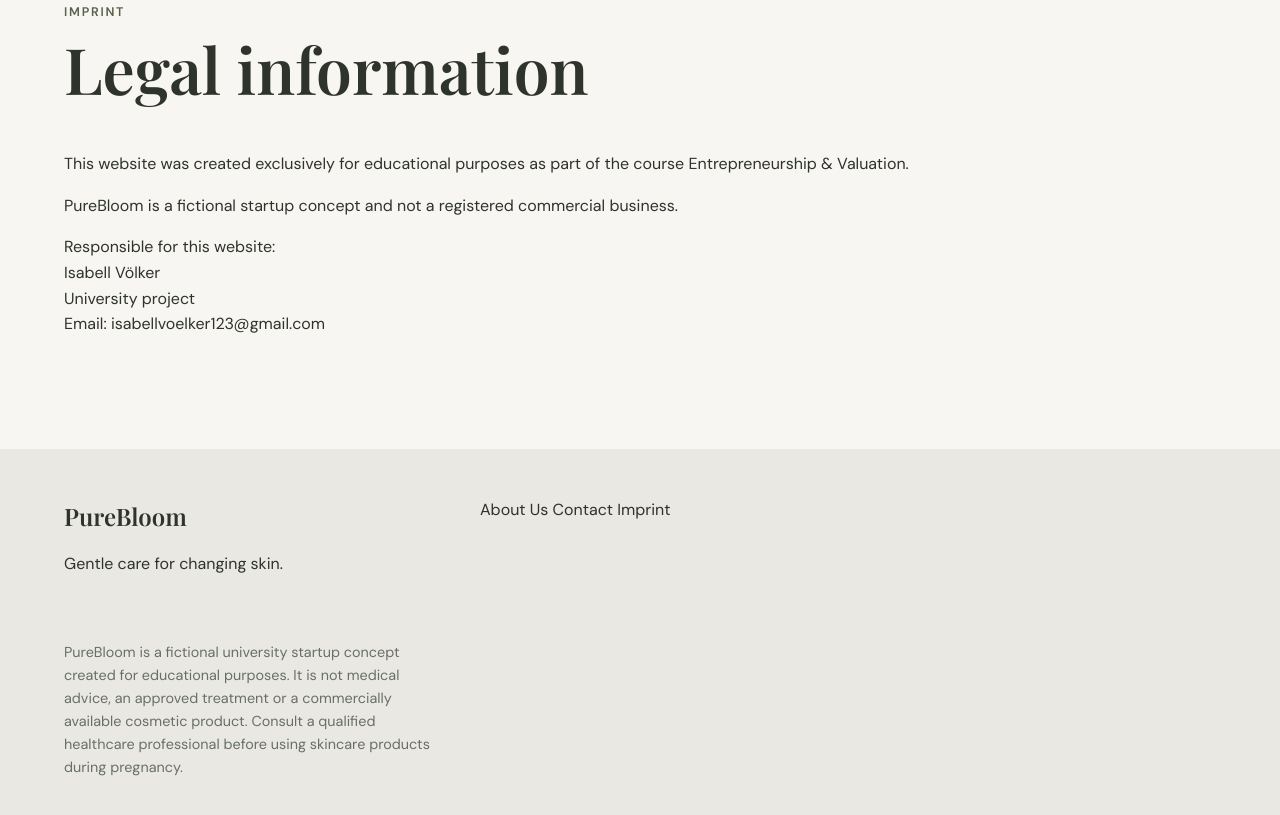
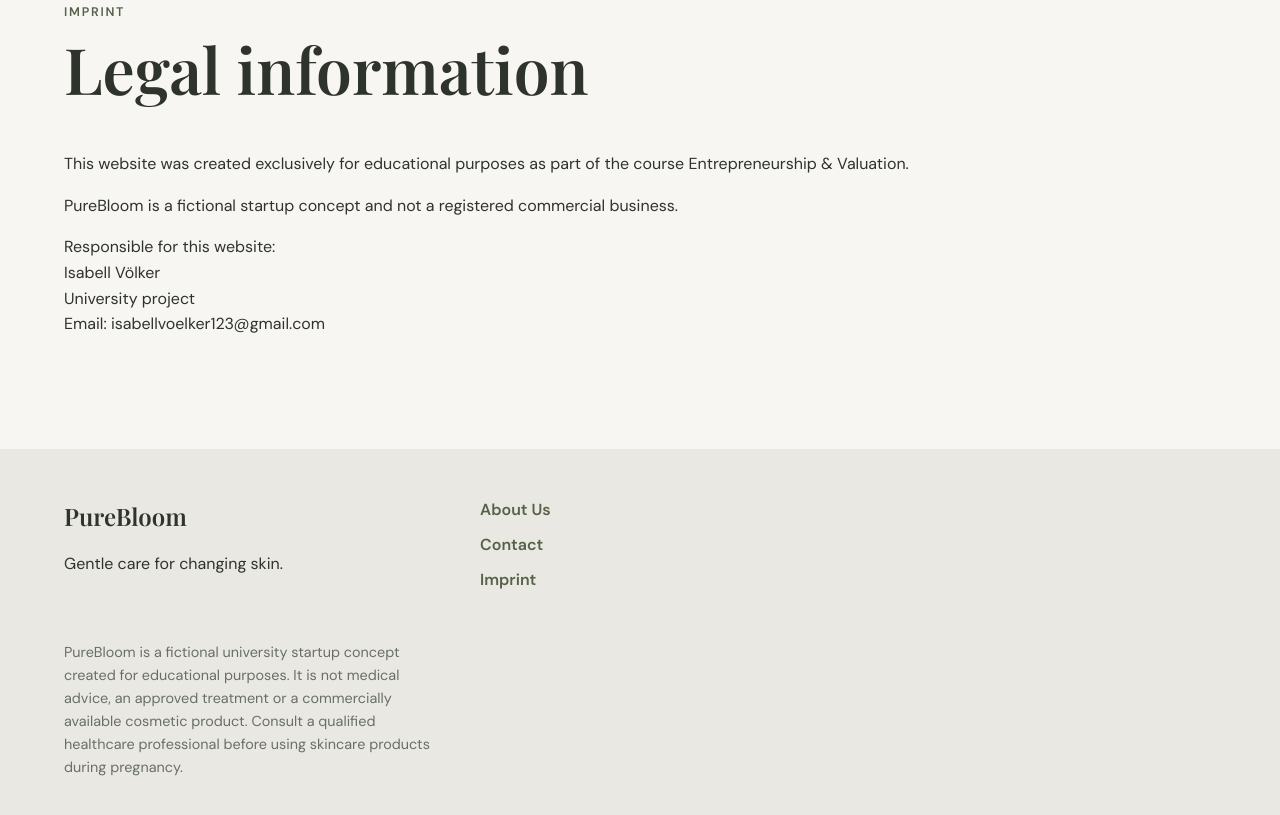
Before and after one commit to isabellvoelker123-netizen/PureBloom, a plain HTML site: page index.html in a window 1280 px wide. Shown: the part 7995-8810 px from the top of the page. Drawn offline with nearby package versions, Linux system fonts and the light colour scheme.

Commit message:
Update style.css

```diff
--- a/style.css
+++ b/style.css
@@ -409,3 +409,23 @@ figcaption {
     grid-template-columns: 1fr;
   }
 }
+.footer-links {
+  display: flex;
+  flex-direction: column;
+  gap: 0.6rem;
+}
+
+.footer-links a {
+  color: var(--sage-dark);
+  font-weight: 600;
+}
+
+.footer-links a:hover {
+  text-decoration: underline;
+}
+
+#about,
+#contact,
+#imprint {
+  scroll-margin-top: 100px;
+}
```
